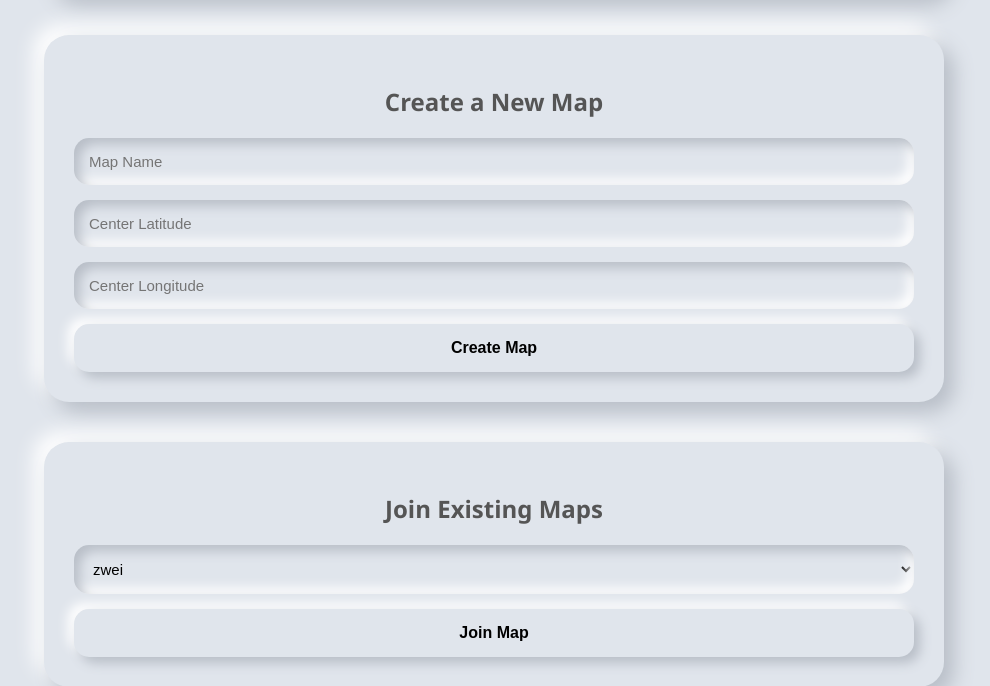
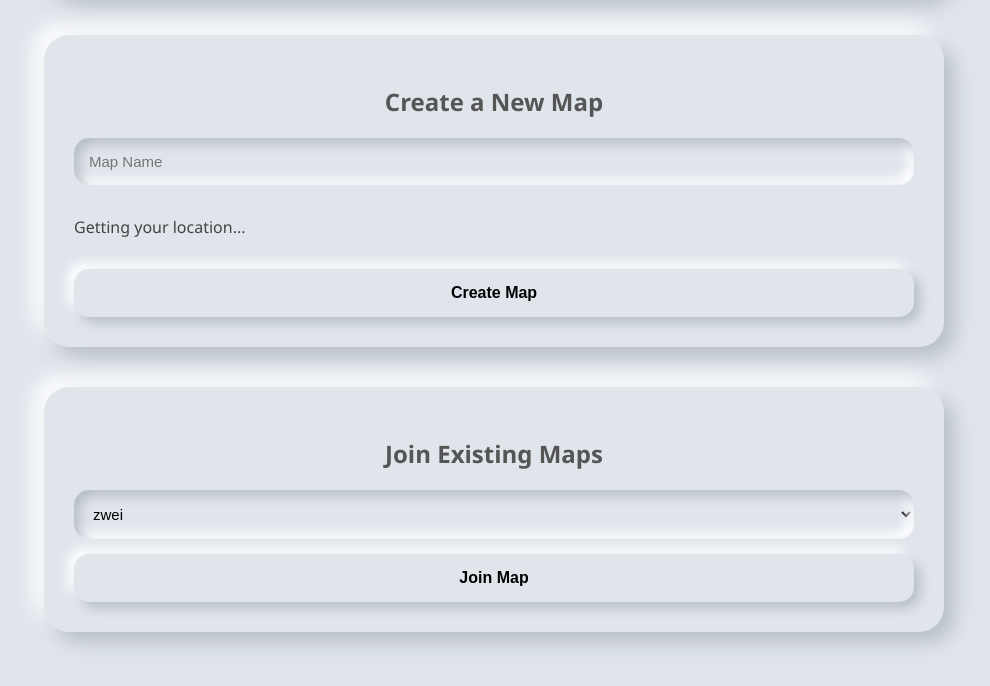
Before and after one commit to Tai-D-Kidd/TFO_NEA, a Flask app: page /dashboard in a window 1280 px wide. Shown: the part 360-1046 px from the top of the page, without its empty margins (146-1136 px from the left). After the commit the page ends 1007 px from the top, so only its background shows below. Run offline with Flask 3, Linux system fonts and the light colour scheme; a user stored in the database is signed in.

Commit message:
small things n1 - auto map center

```diff
--- a/templates/dashboard.html
+++ b/templates/dashboard.html
@@ -3,7 +3,6 @@
 <head>
     <meta charset="UTF-8">
     <title>Your Maps</title>
-
     <link rel="stylesheet" href="{{ url_for('static', filename='dashboard.css') }}">
 </head>
 <body>
@@ -28,11 +27,12 @@
 
         <div class="card">
             <h2>Create a New Map</h2>
-            <form method="POST">
+            <form method="POST" id="createMapForm">
                 <input type="text" name="map_name" placeholder="Map Name" required>
-                <input type="number" step="any" name="map_center_lat" placeholder="Center Latitude">
-                <input type="number" step="any" name="map_center_lon" placeholder="Center Longitude">
-                <button type="submit">Create Map</button>
+                <input type="hidden" name="map_center_lat" id="map_center_lat" value="{{ user.latitude }}">
+                <input type="hidden" name="map_center_lon" id="map_center_lon" value="{{ user.longitude }}">
+                <p id="location-status">Getting your location...</p>
+                <button type="submit" id="createBtn">Create Map</button>
             </form>
         </div>
 
@@ -50,5 +50,66 @@
 
     </div>
 
+    <script>
+        // Get user's current location when page loads
+        const locationStatus = document.getElementById('location-status');
+        const latInput = document.getElementById('map_center_lat');
+        const lonInput = document.getElementById('map_center_lon');
+        const createBtn = document.getElementById('createBtn');
+
+        if ("geolocation" in navigator) {
+            navigator.geolocation.getCurrentPosition(
+                position => {
+                    const lat = position.coords.latitude;
+                    const lon = position.coords.longitude;
+
+                    latInput.value = lat;
+                    lonInput.value = lon;
+
+                    locationStatus.textContent = `Map will be centered at your current location`;
+                    locationStatus.style.color = '#4CAF50';
+
+                    // Update user's location in database
+                    fetch('/update_location', {
+                        method: 'POST',
+                        headers: {
+                            'Content-Type': 'application/json',
+                        },
+                        body: JSON.stringify({
+                            latitude: lat,
+                            longitude: lon
+                        })
+                    });
+                },
+                error => {
+                    console.error("Error getting location:", error);
+                    locationStatus.textContent = `Using default location (enable location access for better experience)`;
+                    locationStatus.style.color = '#ff9800';
+
+                    // Use database location as backup
+                    const dbLat = {{ user.latitude }};
+                    const dbLon = {{ user.longitude }};
+
+                    if (dbLat !== 0 && dbLon !== 0) {
+                        latInput.value = dbLat;
+                        lonInput.value = dbLon;
+                    } else {
+                        // All roads lead to Rome ... or London
+                        latInput.value = 51.5074;  // London coords
+                        lonInput.value = -0.1278;
+                    }
+                },
+                {
+                    enableHighAccuracy: true,
+                    timeout: 5000,
+                    maximumAge: 0
+                }
+            );
+        } else {
+            locationStatus.textContent = "Geolocation not supported";
+            locationStatus.style.color = '#f44336';
+        }
+    </script>
+
 </body>
 </html>
```
Also changed, not shown: instance/thebase4.db.
